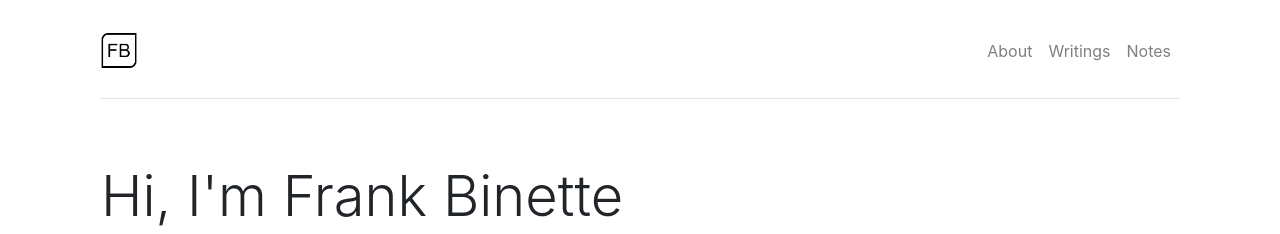
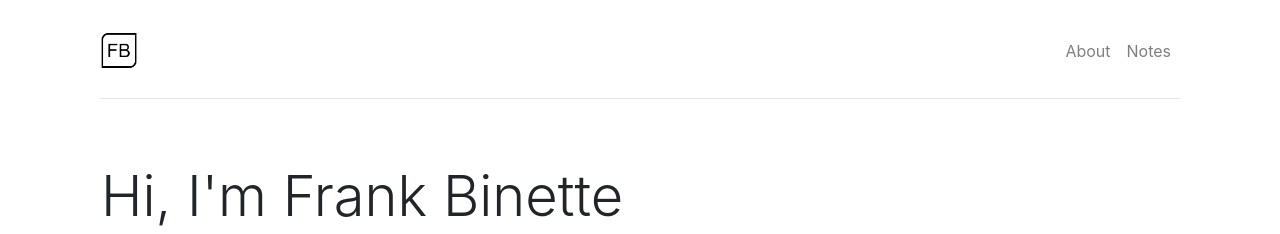
Before and after one commit to frankbinette/frankbinette.github.io, a Jekyll site: the page built from index.html, in a window 1280 px wide. Shown: the top 234 px of the page. Built offline with Jekyll 4.4.1, drawn with Linux system fonts in a browser that asks for light colours.

Commit message:
Delete writings section

```diff
--- a/_data/navigation.yml
+++ b/_data/navigation.yml
@@ -2,7 +2,7 @@
 #  link: /
 - name: About
   link: /about.html
-- name: Writings
-  link: /writings.html
+#- name: Writings
+#  link: /writings.html
 - name: Notes
   link: /notes.html
--- a/index.html
+++ b/index.html
@@ -5,12 +5,12 @@
 ---
 
 <ul class="list-unstyled">
-  {% for post in site.posts limit:3 %}
+  <!-- {% for post in site.posts limit:3 %} -->
     <li>
     <h4><a href="{{ post.url }}">{{ post.title }}</a>
       <small class="text-muted">{{ post.date | date_to_string}}</small>
     </h4>
     <!-- <p>{{ post.excerpt }}</p> -->
     </li>
-  {% endfor %}
+  <!-- {% endfor %} -->
 </ul>
```
